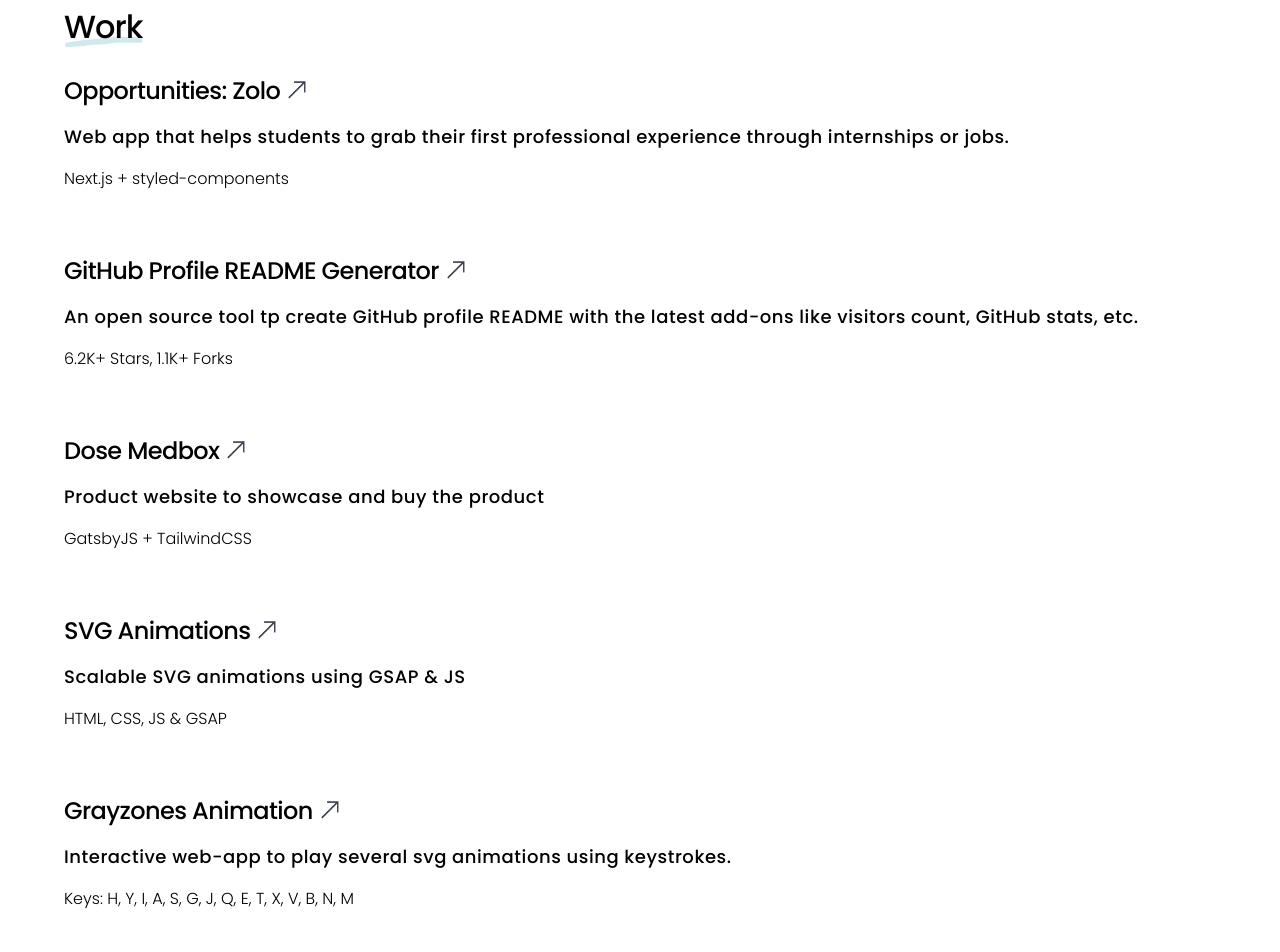
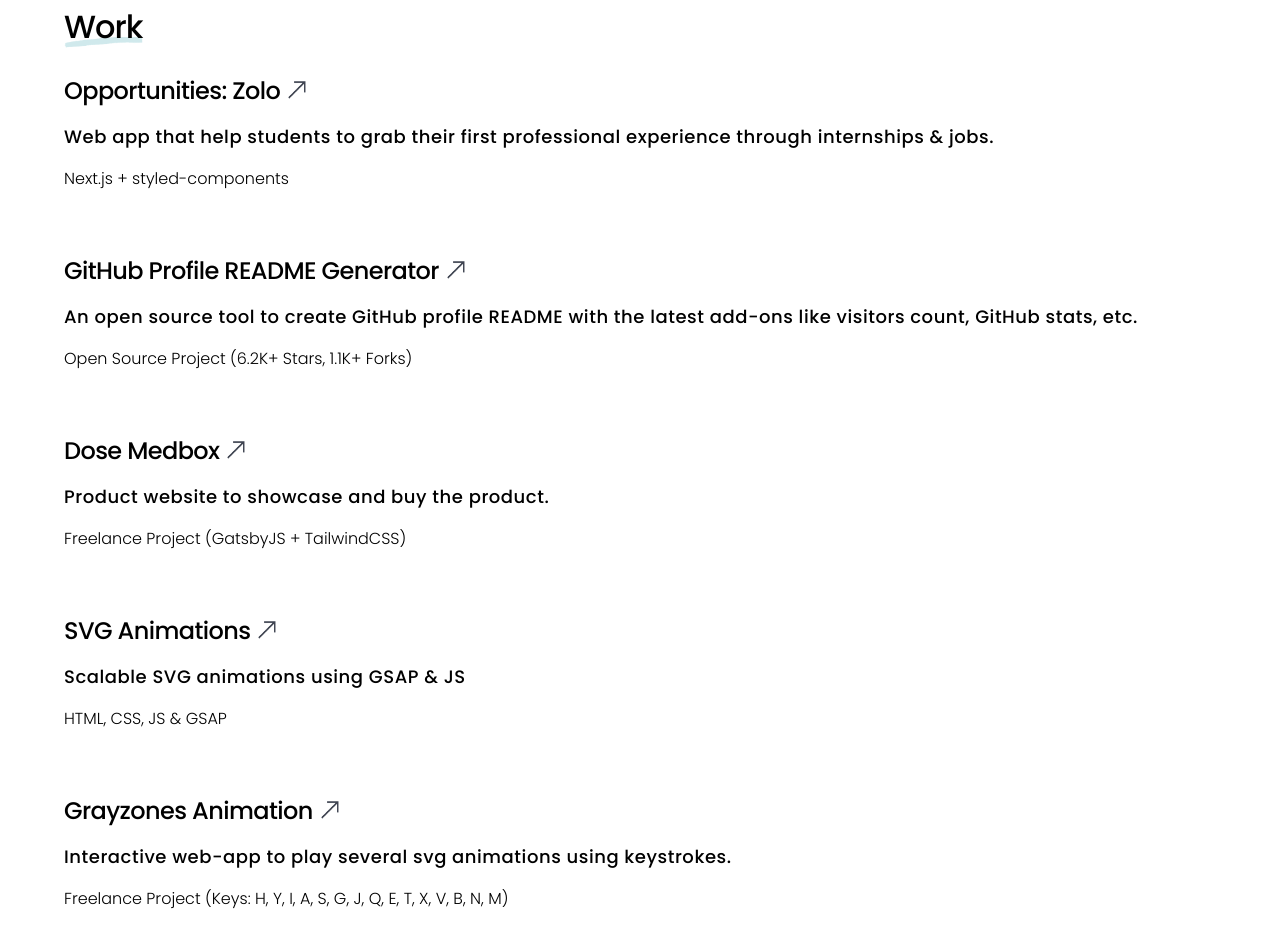
Before and after one commit to rahuldkjain/rahuldkjain.github.io, a Next.js app: page / in a window 1280 px wide. Shown: the part 680-1632 px from the top of the page. Built offline with nearby package versions, Linux system fonts and the light colour scheme.

Commit message:
[fix]: typos

```diff
--- a/constants/work.js
+++ b/constants/work.js
@@ -2,22 +2,22 @@
   {
     title: "Opportunities: Zolo",
     description:
-      "Web app that helps students to grab their first professional experience through internships or jobs.",
+      "Web app that help students to grab their first professional experience through internships & jobs.",
     link: "https://opportunity.zolostays.com/",
     extra: "Next.js + styled-components",
   },
   {
     title: "GitHub Profile README Generator",
     description:
-      "An open source tool tp create GitHub profile README with the latest add-ons like visitors count, GitHub stats, etc.",
+      "An open source tool to create GitHub profile README with the latest add-ons like visitors count, GitHub stats, etc.",
     link: "https://github.com/rahuldkjain/github-profile-readme-generator",
-    extra: "6.2K+ Stars, 1.1K+ Forks",
+    extra: "Open Source Project (6.2K+ Stars, 1.1K+ Forks)",
   },
   {
     title: "Dose Medbox",
-    description: "Product website to showcase and buy the product",
+    description: "Product website to showcase and buy the product.",
     link: "https://test.dosemedbox.com/",
-    extra: "GatsbyJS + TailwindCSS",
+    extra: "Freelance Project (GatsbyJS + TailwindCSS)",
   },
   {
     title: "SVG Animations",
@@ -29,6 +29,6 @@
     title: "Grayzones Animation",
     description: "Interactive web-app to play several svg animations using keystrokes.",
     link: "https://grayzones-animation.vercel.app/",
-    extra: "Keys: H, Y, I, A, S, G, J, Q, E, T, X, V, B, N, M",
+    extra: "Freelance Project (Keys: H, Y, I, A, S, G, J, Q, E, T, X, V, B, N, M)",
   },
 ];
--- a/pages/index.js
+++ b/pages/index.js
@@ -43,7 +43,7 @@
           <Paragraph>
             I'm an <strong>Open Source Contributor</strong>,{" "}
             <strong>Freelancer</strong>, <strong>Animator</strong> &{" "}
-            <strong>Seller on Fiverr(Level 2)</strong>.
+            <strong>Seller on Fiverr (Level 2)</strong>.
           </Paragraph>
         </Header>
         <section id="work">
```
